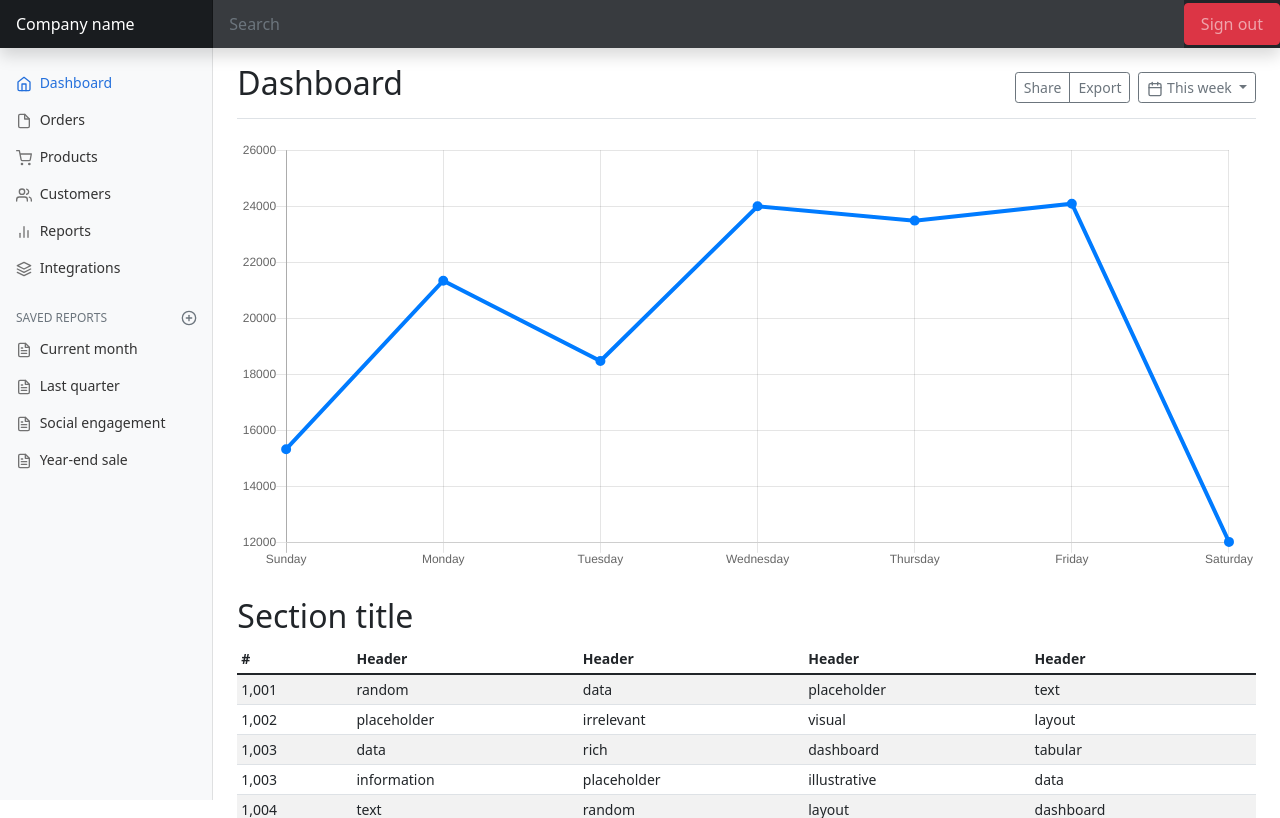
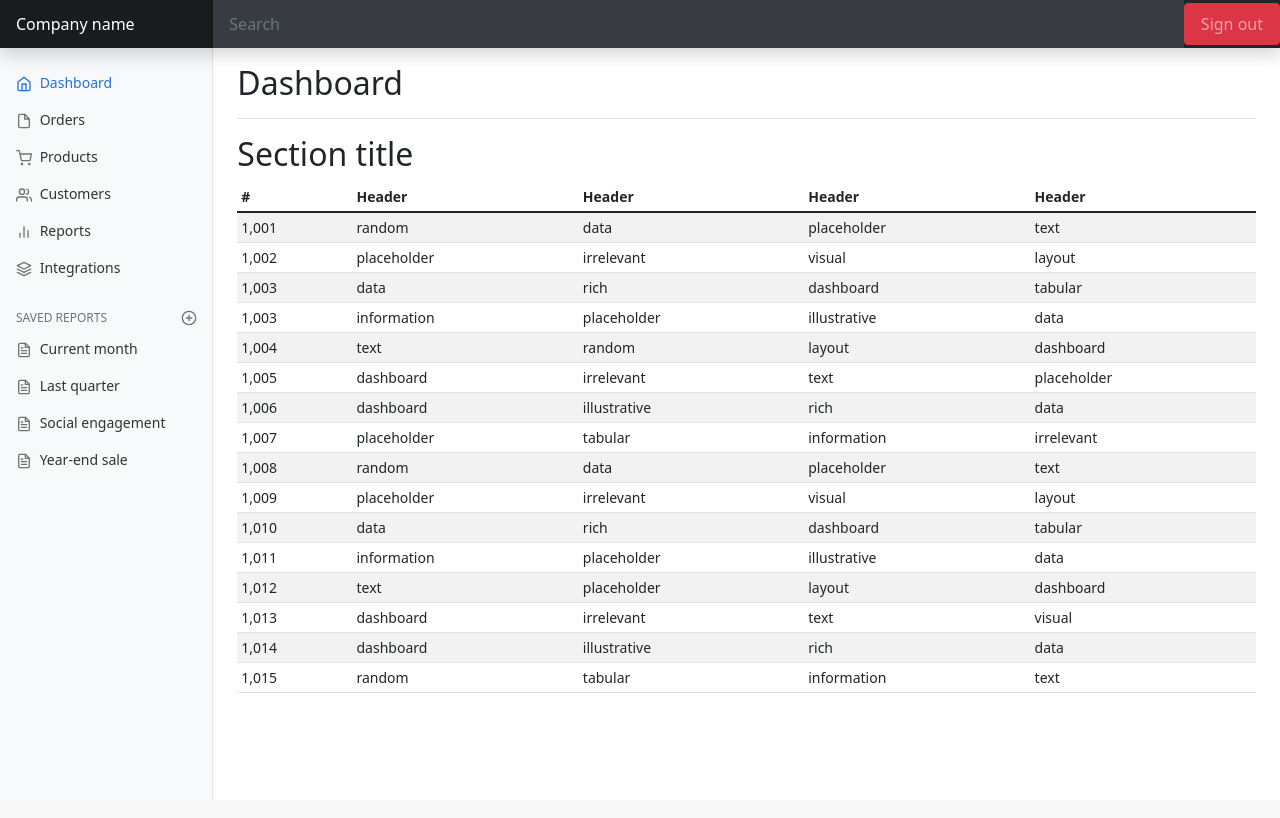
Before and after one commit to Mulkann/Web2_Karyawan, a PHP site: page /admin/dashboard.php in a window 1280 px wide. Shown: the top 818 px of the page. Run offline with PHP 8.4, Linux system fonts and the light colour scheme; the visitor is signed in with stand-in values (Sample User, id 1).

Commit message:
penghapusan canvas, share, export, dan this week

```diff
--- a/admin/dashboard.php
+++ b/admin/dashboard.php
@@ -24,18 +24,9 @@
         <div class="d-flex justify-content-between flex-wrap flex-md-nowrap align-items-center pt-3 pb-2 mb-3 border-bottom">
           <h1 class="h2">Dashboard</h1>
           <div class="btn-toolbar mb-2 mb-md-0">
-            <div class="btn-group me-2">
-              <button type="button" class="btn btn-sm btn-outline-secondary">Share</button>
-              <button type="button" class="btn btn-sm btn-outline-secondary">Export</button>
-            </div>
-            <button type="button" class="btn btn-sm btn-outline-secondary dropdown-toggle">
-              <span data-feather="calendar"></span>
-              This week
-            </button>
+
           </div>
         </div>
-
-        <canvas class="my-4 w-100" id="myChart" width="900" height="380"></canvas>
 
         <h2>Section title</h2>
         <div class="table-responsive">
```
